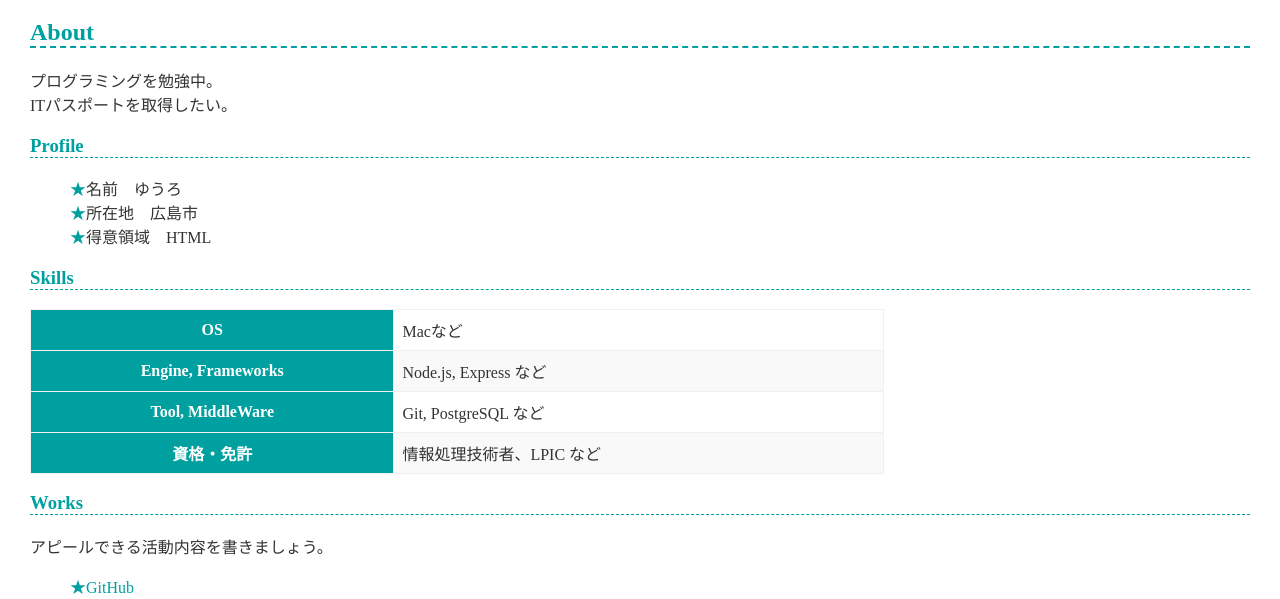
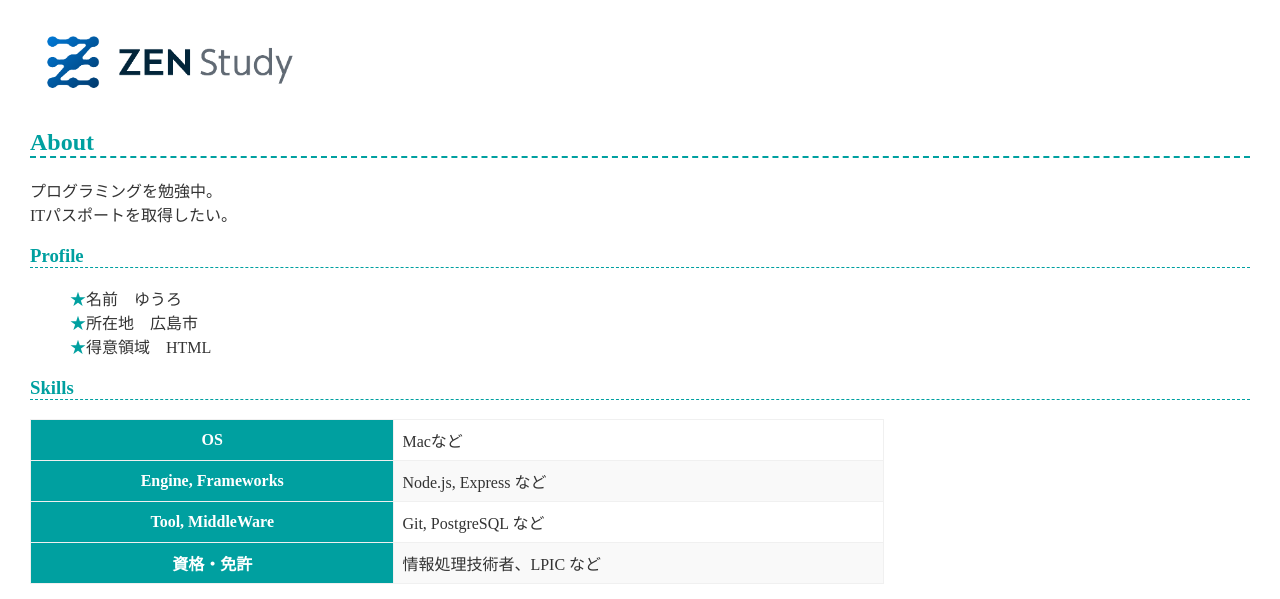
Before and after one commit to Yttrium39Euro/yttrium39euro.github.io, a plain HTML site: page index.html in a window 1280 px wide. Shown: the part 103-702 px from the top of the page. Drawn offline with Linux system fonts and the light colour scheme.

Commit message:
zen studyのロゴを配置

```diff
--- a/index.html
+++ b/index.html
@@ -8,6 +8,7 @@
   </head>
   <body>
     <h1>ゆうろ</h1>
+    <img src="zenstudyのロゴ.png" width="280">
 
     <h2>About</h2>
     <p>
```
